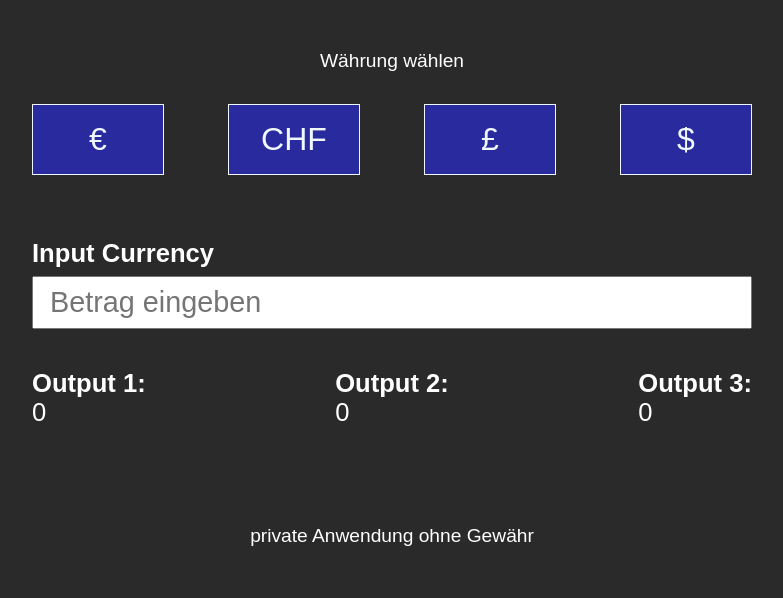
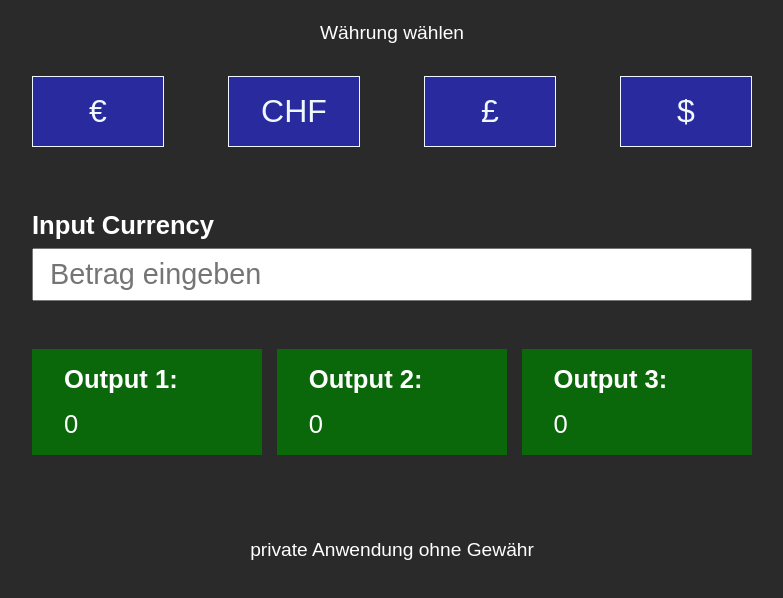
Before and after one commit to TimBittins/money_exchange, a plain HTML site: page index.html in a window 1280 px wide. Shown: the part 182-780 px from the top of the page, without its empty margins (248-1031 px from the left). Drawn offline with Linux system fonts and the light colour scheme.

Commit message:
check the mails

```diff
--- a/css/style.css
+++ b/css/style.css
@@ -197,7 +197,7 @@ main .show .output {
     margin: 2rem 0 0;
   }
 }
-main .show .output .card {
+main .show .output .output__card {
   display: flex;
   justify-content: space-between;
   margin-top: 0.5rem;
@@ -205,12 +205,12 @@ main .show .output .card {
   background-color: #0a680a;
 }
 @media (min-width: 43.75em) and (orientation: portrait) {
-  main .show .output .card {
+  main .show .output .output__card {
     padding: 1rem 1.5rem;
   }
 }
 @media (min-width: 65.625em) {
-  main .show .output .card {
+  main .show .output .output__card {
     flex-flow: column;
     gap: 1rem;
     justify-content: space-between;
```
Also changed, not shown: apps/script.js (line endings or trailing spaces).
